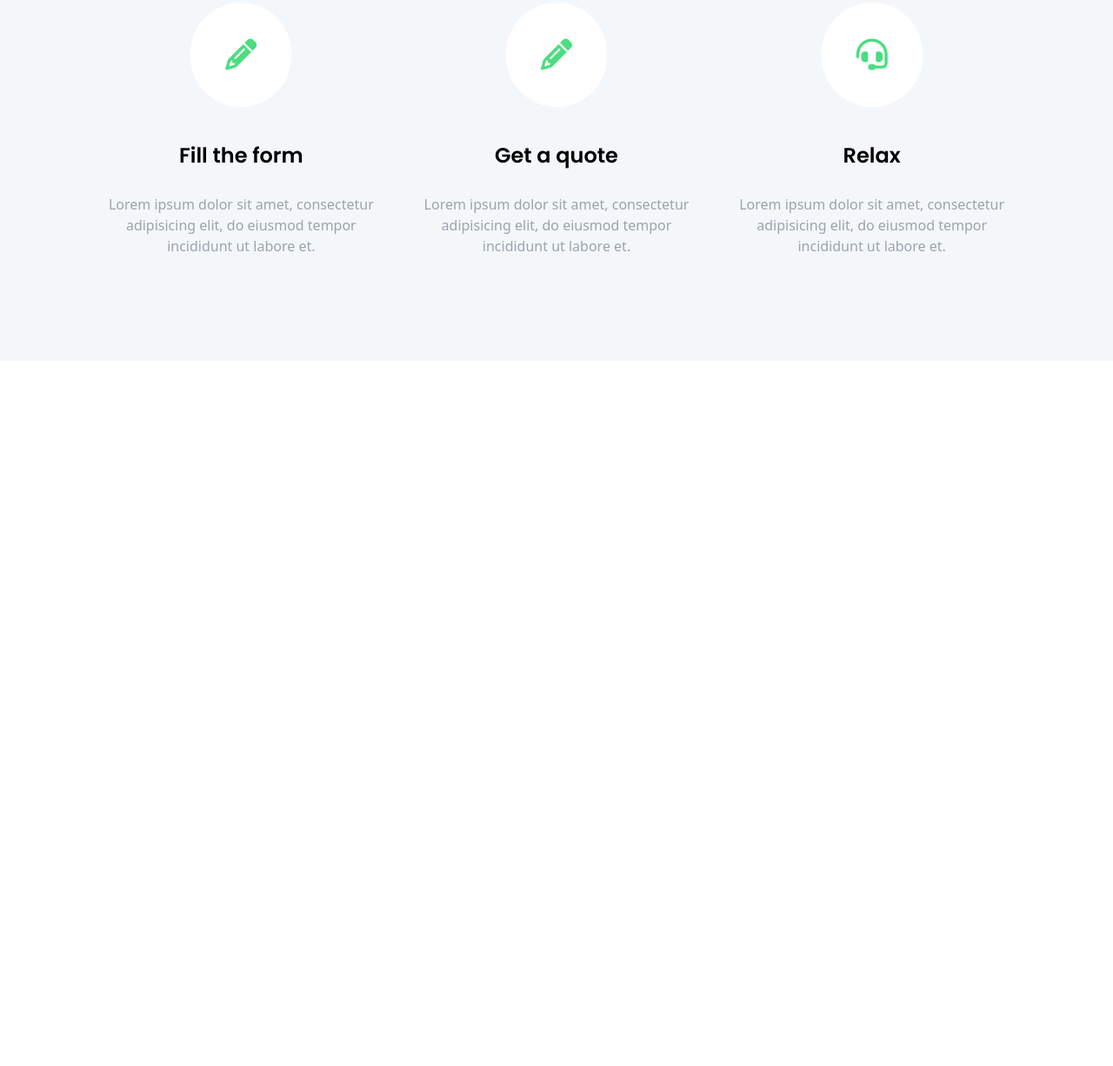
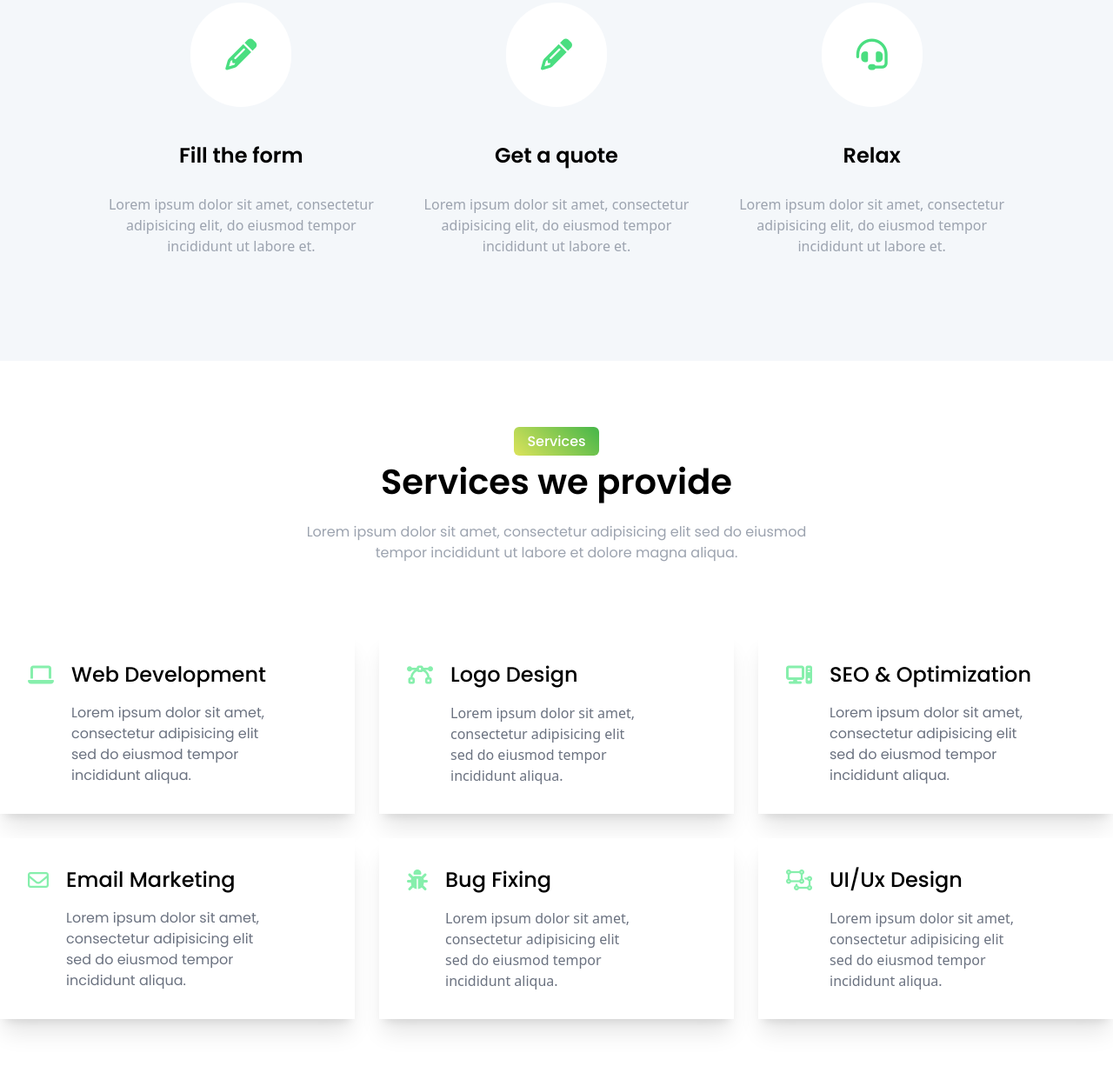
Before and after one commit to mdshahed1971/Xpeddo, a plain HTML site: page index.html in a window 1280 px wide. Shown: the part 326-1552 px from the top of the page at 87% size. Before the commit the page ends 821 px from the top, so only its background shows below. Drawn offline with nearby package versions, Linux system fonts and the light colour scheme.

Commit message:
added Services we provide

```diff
--- a/index.html
+++ b/index.html
@@ -30,7 +30,7 @@
 <body>
 
 <!-- How Work start -->
- <section class="bg-[#f4f7fa] lg:p-24 md:p-5 lg:mb-20 md:mb-10 mb-4">
+ <section class="bg-[#f4f7fa] lg:p-24 md:p-5 lg:mb-20 md:mb-10 mb-6">
  <div class="text-center lg:mb-20 md:mb-10 mb-5">
     <a class="text-base font-medium md:px-[15px] md:py-[5px] px-3 py-1 font-poppins text-white rounded-[6px]" style="background: linear-gradient(45deg, #dce35b, #45b649);">How Work</a>
     <h2 class="lg:text-[40px] md:text-3xl text-2xl font-semibold text-black font-poppins mb-7 mt-4">How It Work?</h2>
@@ -72,7 +72,75 @@
 <!-- How Work end -->
 
 
+<!-- Services we provide start -->
+<section class="bg-gray container mx-auto lg:mb-32 md:mb-14 mb-8">
+<div class="text-center lg:mb-20 md:mb-10 mb-5">
+  <a class="text-base font-medium md:px-[15px] md:py-[5px] px-3 py-1 font-poppins text-white rounded-[6px]" style="background: linear-gradient(45deg, #dce35b, #45b649);">Services</a>
+  <h2 class="lg:text-[40px] md:text-3xl text-2xl font-semibold text-black font-poppins mb-7 mt-4">Services we provide</h2>
+  <p class="md:text-base text-sm font-poppins text-gray-400 font-normal">Lorem ipsum dolor sit amet, consectetur adipisicing elit sed do eiusmod <br>tempor incididunt ut labore et dolore magna aliqua.</p>
+</div>
 
+
+  <div class="grid lg:grid-cols-3 md:grid-cols-2 grid-cols-1 md:gap-7 gap-4">
+<div class="flex gap-5 bg-base-100 shadow-xl p-8">
+  <i class="fa-solid fa-laptop text-2xl text-green-300"></i>
+  <div>
+    <h3 class="text-black font-medium md:text-2xl text-xl font-poppins md:mb-4 mb-2">Web Development</h3>
+    <p class="md:text-base text-sm font-poppins text-gray-500 font-normal  leading-[26px]">Lorem ipsum dolor sit amet, <br> consectetur adipisicing elit <br>sed do eiusmod tempor <br> incididunt aliqua.</p>
+  </div>
+</div>
+
+
+<div class="flex gap-5 bg-base-100 shadow-xl p-8">
+  <i class="fa-solid fa-bezier-curve text-2xl text-green-300"></i>
+  <div>
+    <h3 class="text-black font-medium md:text-2xl text-xl font-poppins md:mb-4 mb-2">Logo Design</h3>
+    <p class="md:text-base text-sm fopnt-poppins text-gray-500 font-normal  leading-[26px]">Lorem ipsum dolor sit amet, <br> consectetur adipisicing elit <br>sed do eiusmod tempor <br> incididunt aliqua.</p>
+  </div>
+</div>
+
+
+
+<div class="flex gap-5 bg-base-100 shadow-xl p-8">
+  <i class="fa-solid fa-computer text-2xl text-green-300"></i>
+  <div>
+    <h3 class="text-black font-medium md:text-2xl text-xl font-poppins md:mb-4 mb-2">SEO & Optimization</h3>
+    <p class="md:text-base text-sm font-poppins text-gray-500 font-normal  leading-[26px]">Lorem ipsum dolor sit amet, <br> consectetur adipisicing elit <br>sed do eiusmod tempor <br> incididunt aliqua.</p>
+  </div>
+</div>
+
+
+
+<div class="flex gap-5 bg-base-100 shadow-xl p-8">
+  <i class="fa-regular fa-envelope text-2xl text-green-300"></i>
+  <div>
+    <h3 class="text-black font-medium md:text-2xl text-xl font-poppins md:mb-4 mb-2">Email Marketing</h3>
+    <p class="md:text-base text-sm font-poppins text-gray-500 font-normal  leading-[26px]">Lorem ipsum dolor sit amet, <br> consectetur adipisicing elit <br>sed do eiusmod tempor <br> incididunt aliqua.</p>
+  </div>
+</div>
+
+
+
+<div class="flex gap-5 bg-base-100 shadow-xl p-8">
+  <i class="fa-solid fa-bug text-2xl text-green-300"></i>
+  <div>
+    <h3 class="text-black font-medium md:text-2xl text-xl font-poppins md:mb-4 mb-2">Bug Fixing</h3>
+    <p class="md:text-base text-sm fopnt-poppins text-gray-500 font-normal  leading-[26px]">Lorem ipsum dolor sit amet, <br> consectetur adipisicing elit <br>sed do eiusmod tempor <br> incididunt aliqua.</p>
+  </div>
+</div>
+
+
+
+<div class="flex gap-5 bg-base-100 shadow-xl p-8">
+  <i class="fa-regular fa-object-ungroup md:text-2xl text-xl text-green-300"></i>
+  <div>
+    <h3 class="text-black font-medium md:text-2xl text-xl font-poppins md:mb-4 mb-2">UI/Ux Design</h3>
+    <p class="md:text-base text-sm fopnt-poppins text-gray-500 font-normal  leading-[26px]">Lorem ipsum dolor sit amet, <br> consectetur adipisicing elit <br>sed do eiusmod tempor <br> incididunt aliqua.</p>
+  </div>
+</div>
+</div>
+</section>
+ <!-- Services we provide end -->
 
 </body>
 </html>
```
Also changed, not shown: note.txt.
